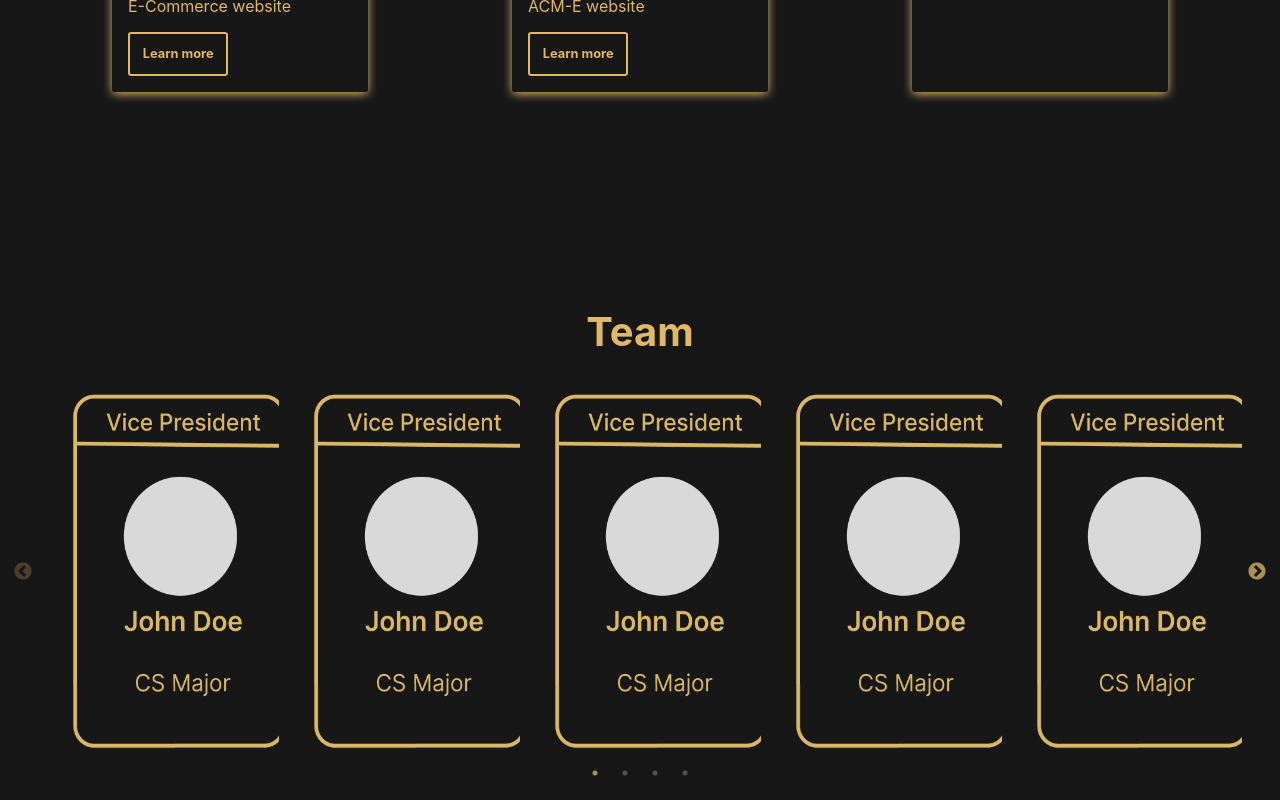
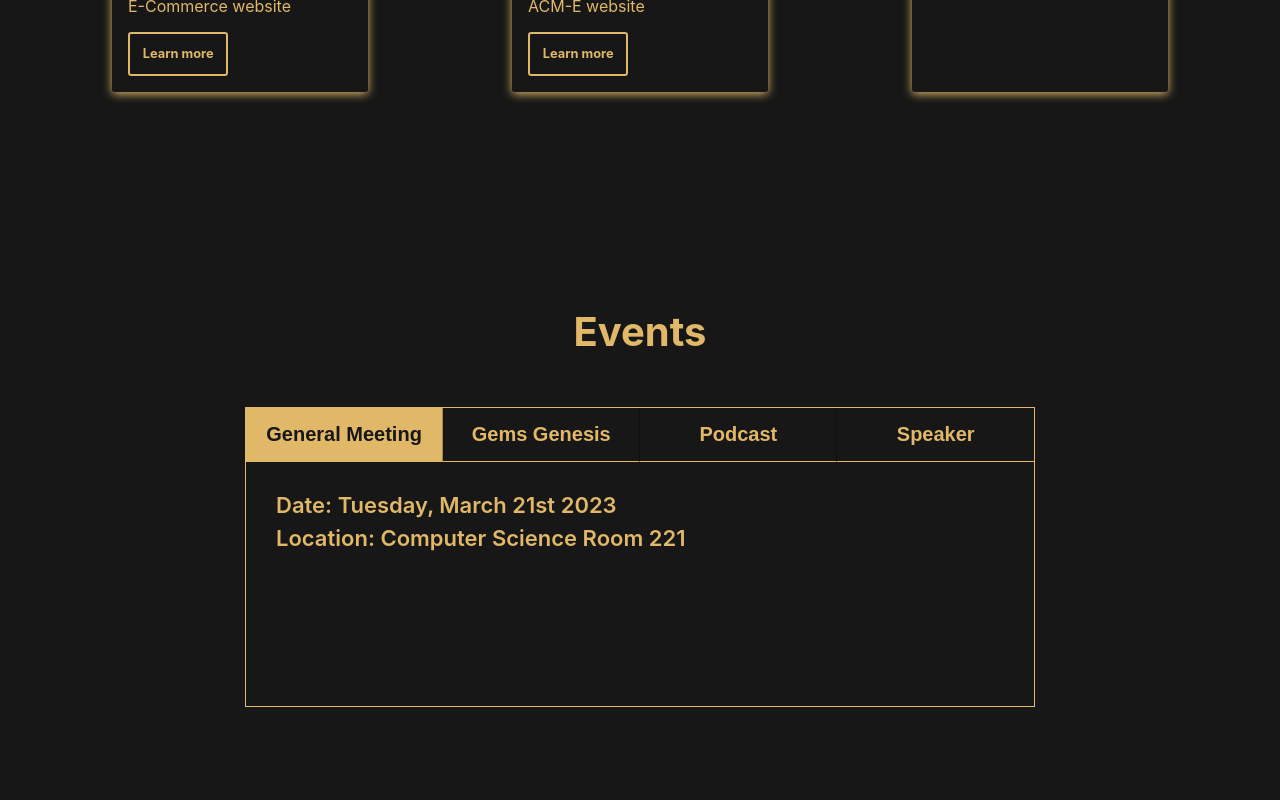
Before and after one commit to ACM-Entrepreneurship/acm-e-website, a React (Create React App) app in the folder acme-website/: page / in a window 1280 px wide. Shown: the part 1760-2560 px from the top of the page. Built offline with nearby package versions, Linux system fonts and the light colour scheme.

Commit message:
schedule created

```diff
--- a/acme-website/src/App.js
+++ b/acme-website/src/App.js
@@ -8,6 +8,7 @@ import Footer from './components/footer';
 import Join from './components/join';
 import Accordion from './components/Accordion';
 import Carousel from './components/carousel';
+import Schedule from './components/schedule';
 
 function App() {
   return (
@@ -15,6 +16,7 @@ function App() {
       <Navbar/>
       <Home />
       <Projects />
+      <Schedule />
       <Carousel />
       <Join />
       <Accordion />
--- a/acme-website/src/components/Accordion.css
+++ b/acme-website/src/components/Accordion.css
@@ -1,6 +1,6 @@
 .accordion_wrapper {
     display: flex;
-    height: 43vh;
+    height: 45vh;
     width: auto;
     justify-content: center;
     align-items: center;
--- a/acme-website/src/components/footer.js
+++ b/acme-website/src/components/footer.js
@@ -8,7 +8,7 @@ function Footer (){
              <footer>
                  <div className="footer_img">
                    <img src="images/acme_logo.png" width="150" height="75" alt="ACME-E Logo"/>
-                   <span id="footer_span">ACM Entrepreneurship © 2022 Company, Inc</span>
+                   <span id="footer_span">Copyright © 2022 ACM Entrepreneurship</span>
                  </div>
 
                  <div>
--- /dev/null
+++ b/acme-website/src/components/schedule.css
@@ -0,0 +1,84 @@
+.schedule-container {
+  display: flex;
+  flex-direction: column;
+  position: relative;
+  width: 790px;
+  height: 300px;
+  margin: 21px auto 0;
+  word-break: break-all;
+  border: 1px solid #E1B768;
+}
+
+.bloc-tabs {
+  display: flex;
+}
+
+.tabs {
+  padding: 15px;
+  text-align: center;
+  width: 50%;
+  cursor: pointer;
+  border-bottom: 1px solid #E1B768;
+  box-sizing: schedule-content-box;
+  position: relative;
+  outline: none;
+  color: #E1B768;
+  font-size: 20px;
+  font-weight: bold;
+}
+
+.tabs:not(:last-child){
+  border-right: 1px solid rgba(0, 0, 0, 0.274);
+}
+
+.active-tabs  {
+  background: #E1B768;
+  border-bottom: 1px solid transparent;
+  color: #171717;
+  font-size: 20px;
+  font-weight: bold;
+}
+
+.active-tabs::before {
+  content: "";
+  display: block;
+  position: absolute;
+  top: -5px;
+  left: 50%;
+  transform: translateX(-50%);
+  width: calc(100% + 2px);
+  height: 5px;
+}
+
+button {
+  border: none;
+}
+
+.schedule-content-tabs {
+  flex-grow : 1;
+}
+
+.schedule-content {
+  padding: 30px;
+  width: 100%;
+  height: 100%;
+  display: none;
+  color: #E1B768;
+}
+
+.schedule-content h2 {
+  padding: 0px 0 5px 0px;
+  padding-bottom: 7px;
+  font-size: 22px;
+  font-weight: 600;
+}
+
+.schedule-content p {
+  width: 100%;
+  height: auto;
+  padding-top: 10px;
+}
+
+.active-schedule-content {
+  display: block;
+}
--- /dev/null
+++ b/acme-website/src/components/schedule.js
@@ -0,0 +1,85 @@
+import { useState } from "react";
+import "./schedule.css";
+
+function Schedule() {
+  const [toggleState, setToggleState] = useState(1);
+
+  const toggleTab = (index) => {
+    setToggleState(index);
+  };
+
+  return (
+    <>
+    <div className="projects">
+       <h1 id="paragraph_header">Events</h1>
+    </div>
+    <div className="schedule-container">
+      <div className="bloc-tabs">
+        <button
+          className={toggleState === 1 ? "tabs active-tabs" : "tabs"}
+          onClick={() => toggleTab(1)}
+        >
+          General Meeting
+        </button>
+        <button
+          className={toggleState === 2 ? "tabs active-tabs" : "tabs"}
+          onClick={() => toggleTab(2)}
+        >
+          Gems Genesis
+        </button>
+        <button
+          className={toggleState === 3 ? "tabs active-tabs" : "tabs"}
+          onClick={() => toggleTab(3)}
+        >
+          Podcast
+        </button>
+        <button
+          className={toggleState === 4 ? "tabs active-tabs" : "tabs"}
+          onClick={() => toggleTab(4)}
+        >
+          Speaker
+        </button>
+      </div>
+
+      <div className="schedule-content-tabs">
+        <div
+          className={toggleState === 1 ? "schedule-content  active-schedule-content" : "schedule-content"}
+        >
+
+          <h2>Date: Tuesday, March 21st 2023</h2>
+          <h2>Location: Computer Science Room 221</h2>
+        </div>
+
+        <div
+          className={toggleState === 2 ? "schedule-content  active-schedule-content" : "schedule-content"}
+        >
+
+          <h2>Date: Saturday, March 25th 2023</h2>
+          <h2>Location: Leach Theater</h2>
+        </div>
+
+        <div
+          className={toggleState === 3 ? "schedule-content  active-schedule-content" : "schedule-content"}
+        >
+
+          <h2>Guest: Elon Musk</h2>
+          <h2>Date: Monday, March 27th 2023</h2>
+          <h2>Location: Leach Theater</h2>
+        </div>
+
+        <div
+          className={toggleState === 4 ? "schedule-content  active-schedule-content" : "schedule-content"}
+        >
+
+          <h2>Guest: Bill Gates</h2>
+          <h2>Date: Tuesday, March 28th 2023</h2>
+          <h2>Location: CS 210</h2>
+        </div>
+
+      </div>
+    </div>
+    </>
+  );
+}
+
+export default Schedule;
```
